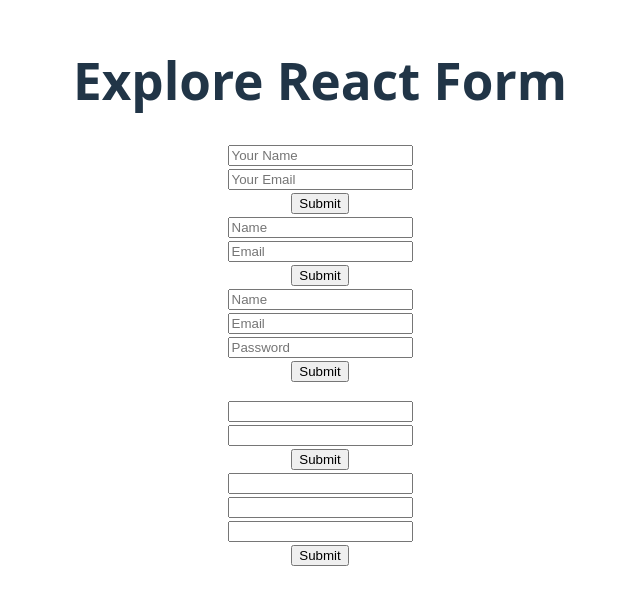
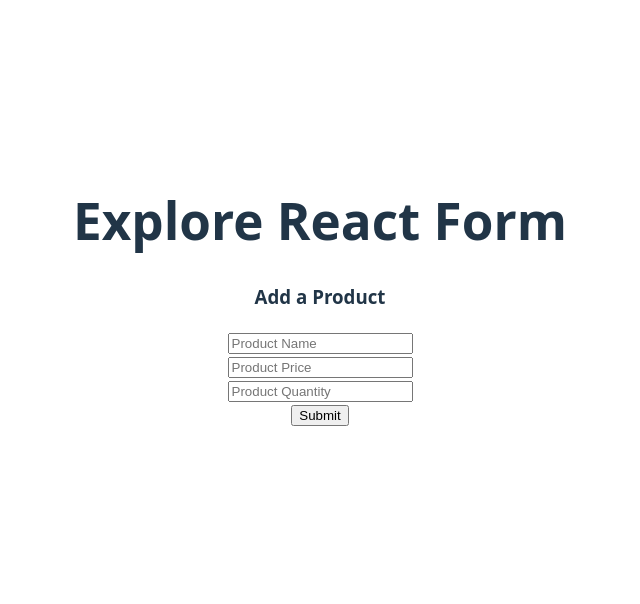
Before and after one commit to nextbit-arifrehman/Explore-React-Form, a React (Vite) app: page / in a window 1280 px wide. Shown: the part 108-712 px from the top of the page, without its empty margins (320-960 px from the left). Built offline with nearby package versions, Linux system fonts and the light colour scheme.

Commit message:
Product Management Form to Table

```diff
--- a/src/App.jsx
+++ b/src/App.jsx
@@ -3,6 +3,7 @@
 import ControlField from './Component/ControlField/ControlField'
 import FormAction from './Component/FormAction/FormAction'
 import HookForm from './Component/HookForm/HookForm'
+import ProductMangement from './Component/ProductMangement/ProductMangement'
 import SimpleForm from './Component/SimpleForm/SimpleForm'
 import UncontrolledField from './Component/UnCtrollField/UncontrolledField'
 
@@ -12,11 +13,12 @@
   return (
     <>
     <h1>Explore React Form</h1>
-    <SimpleForm></SimpleForm>
+    {/* <SimpleForm></SimpleForm>
      <FormAction></FormAction>
      <ControlField></ControlField>
     <UncontrolledField></UncontrolledField>
-     <HookForm></HookForm>
+     <HookForm></HookForm> */}
+     <ProductMangement></ProductMangement>
     </>
   )
 }
--- /dev/null
+++ b/src/Component/ProductMangement/ProductForm.jsx
@@ -0,0 +1,37 @@
+import React from 'react';
+
+const ProductForm = () => {
+
+const handleProductSubmit = e =>{
+e.preventDefault();
+const name = e.target.name.value;
+const price = e.target.price.value;
+const quantity= e.target.quantity.value;
+// console.log(name ,price ,quantity);
+
+const newProduct = {
+    name,
+    price,
+    quantity
+}
+console.log(newProduct)
+}
+
+
+    return (
+        <div>
+        <h3>Add a Product</h3>
+            <form onSubmit={handleProductSubmit} >
+        <input type="text" name='name' placeholder='Product Name' />
+        <br />
+        <input type="text" name='price' placeholder='Product Price' />
+        <br />
+        <input type="text" name='quantity' placeholder='Product Quantity' />
+         <br />
+         <input type="submit" value="Submit" />
+            </form>
+        </div>
+    );
+};
+
+export default ProductForm;
--- /dev/null
+++ b/src/Component/ProductMangement/ProductMangement.jsx
@@ -0,0 +1,14 @@
+import React from 'react';
+import ProductForm from './ProductForm';
+import ProductTable from './ProductTable';
+
+const ProductMangement = () => {
+    return (
+        <div>
+            <ProductForm></ProductForm>
+            <ProductTable></ProductTable>
+        </div>
+    );
+};
+
+export default ProductMangement;
--- /dev/null
+++ b/src/Component/ProductMangement/ProductTable.jsx
@@ -0,0 +1,11 @@
+import React from 'react';
+
+const ProductTable = () => {
+    return (
+        <div>
+
+        </div>
+    );
+};
+
+export default ProductTable;
```
